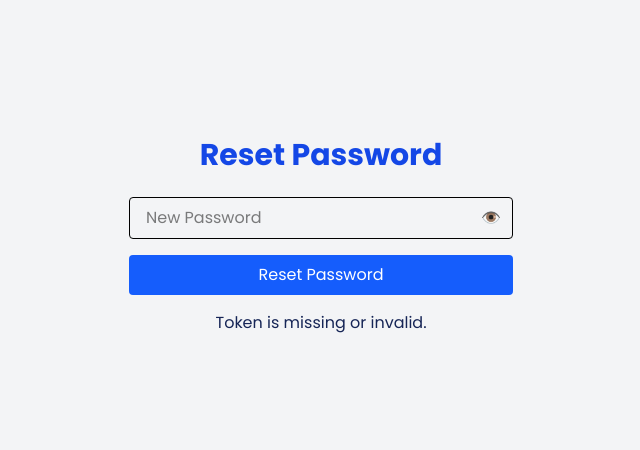
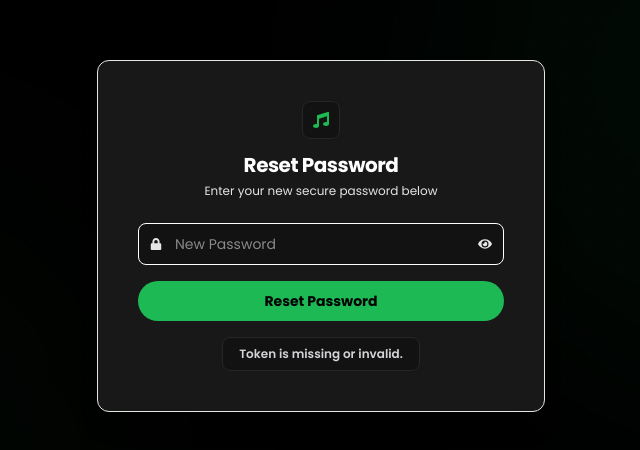
Before and after one commit to guljarhussain0560/Music-Frontend, a React (Vite) app: page /reset-password in a window 1280 px wide. Shown: the part 164-614 px from the top of the page, without its empty margins (319-959 px from the left). Built offline with nearby package versions, Linux system fonts and the light colour scheme; no server answers.

Commit message:
feat: Style ResetPassword page with Spotify styling

```diff
--- a/src/auth/ResetPassword.jsx
+++ b/src/auth/ResetPassword.jsx
@@ -1,32 +1,31 @@
 import React, { useState, useEffect } from "react";
 import api from '../components/services/api';
 import { useLocation, useNavigate } from "react-router-dom";
+import MusicBackground from "../components/style/MusicBackground";
+import { FaLock, FaEye, FaEyeSlash, FaMusic } from "react-icons/fa";
 
 const ResetPassword = () => {
   const [newPassword, setNewPassword] = useState("");
-  const [showPassword, setShowPassword] = useState(false); // State to toggle password visibility
+  const [showPassword, setShowPassword] = useState(false);
   const [message, setMessage] = useState("");
-  const [loading, setLoading] = useState(false); // Loading state for form submission
-  const [tokenLoading, setTokenLoading] = useState(true); // Loading state for token validation
+  const [loading, setLoading] = useState(false);
+  const [tokenLoading, setTokenLoading] = useState(true);
   const navigate = useNavigate();
   const location = useLocation();
 
-  // Extract token from URL
   const backendDomain = import.meta.env.VITE_BACKEND_DOMAIN;
   const query = new URLSearchParams(location.search);
   const token = query.get("token");
 
   useEffect(() => {
-    // Simulate token validation or generation
     if (!token) {
       setMessage("Token is missing or invalid.");
       setTokenLoading(false);
       return;
     }
 
-    // Example: Simulate token validation delay
     setTimeout(() => {
-      setTokenLoading(false); // Stop token loading after validation
+      setTokenLoading(false);
     }, 1000);
   }, [token]);
 
@@ -37,7 +36,7 @@ const ResetPassword = () => {
       return;
     }
 
-    setLoading(true); // Start loading
+    setLoading(true);
     try {
       const res = await api.post(`${backendDomain}/api/auth/public/reset-password`, null, {
         params: {
@@ -46,63 +45,84 @@ const ResetPassword = () => {
         },
       });
       setMessage(res.data.message);
-      setTimeout(() => navigate("/signin"), 2000); // redirect after success
+      setTimeout(() => navigate("/signin"), 2000);
     } catch (err) {
       setMessage(
         err.response?.data?.message || "Error occurred while resetting password"
       );
     } finally {
-      setLoading(false); // Stop loading
+      setLoading(false);
     }
   };
 
   if (tokenLoading) {
     return (
-      <div className="flex flex-col items-center justify-center min-h-screen bg-gray-100">
-        <div className="w-8 h-8 border-4 border-blue-600 border-t-transparent rounded-full animate-spin"></div>
-        <p className="mt-4 text-blue-600">Validating token...</p>
+      <div className="flex flex-col items-center justify-center min-h-screen text-white relative">
+        <MusicBackground />
+        <div className="bg-[#181818] border border-neutral-800 p-8 rounded-xl flex flex-col items-center">
+          <div className="w-8 h-8 border-4 border-[#1db954] border-t-transparent rounded-full animate-spin"></div>
+          <p className="mt-4 text-neutral-400 text-xs font-semibold">Validating token...</p>
+        </div>
       </div>
     );
   }
 
   return (
-    <div className="flex flex-col items-center justify-center min-h-screen bg-gray-100">
-      <h2 className="text-3xl font-bold mb-6 text-blue-700">Reset Password</h2>
-      <form onSubmit={handleSubmit} className="w-full max-w-sm">
-        <div className="relative mb-4">
+    <div className="flex items-center justify-center min-h-screen px-4 relative text-neutral-200">
+      <MusicBackground />
+
+      <div className="bg-[#181818] border border-neutral-850 p-8 md:p-10 rounded-xl shadow-xl w-full max-w-md flex flex-col items-center text-center">
+
+        {/* Branding header */}
+        <div className="flex flex-col items-center mb-6">
+          <div className="bg-[#121212] border border-neutral-800 p-2.5 rounded-lg mb-3">
+            <FaMusic className="text-[#1db954] text-base" />
+          </div>
+          <h2 className="text-xl font-bold tracking-tight text-white">
+            Reset Password
+          </h2>
+          <p className="text-xs text-neutral-450 mt-1">Enter your new secure password below</p>
+        </div>
+
+        <form onSubmit={handleSubmit} className="w-full flex flex-col space-y-4">
+          <div className="relative">
+            <span className="absolute inset-y-0 left-0 pl-3 flex items-center text-zinc-550">
+              <FaLock className="text-xs" />
+            </span>
             <input
               type={showPassword ? "text" : "password"}
               placeholder="New Password"
-            className="px-4 py-2 w-full border rounded"
+              className="w-full pl-9 pr-10 py-2.5 bg-[#121212] border border-neutral-850 text-white rounded-lg placeholder-neutral-550 focus:outline-none focus:ring-1 focus:ring-[#1db954] focus:border-[#1db954] text-sm transition-all"
               value={newPassword}
               onChange={(e) => setNewPassword(e.target.value)}
-            disabled={loading} // Disable input while loading
+              disabled={loading}
+              required
             />
             <button
               type="button"
-            className="absolute inset-y-0 right-0 px-3 text-gray-600"
+              className="absolute inset-y-0 right-0 pr-3 flex items-center text-neutral-450 hover:text-white transition"
               onClick={() => setShowPassword(!showPassword)}
-            disabled={loading} // Disable toggle while loading
+              disabled={loading}
             >
-            {showPassword ? "🙈" : "👁️"}
+              {showPassword ? <FaEyeSlash className="text-sm" /> : <FaEye className="text-sm" />}
             </button>
           </div>
+
           <button
             type="submit"
-          className={`w-full py-2 rounded text-white ${
-            loading ? "bg-gray-400 cursor-not-allowed" : "bg-blue-600 hover:bg-blue-800"
-          }`}
-          disabled={loading} // Disable button while loading
+            className="w-full py-2.5 bg-[#1db954] hover:bg-[#1ed760] text-black font-bold text-sm rounded-full transition-all"
+            disabled={loading}
           >
-          {loading ? "Processing..." : "Reset Password"}
+            Reset Password
           </button>
         </form>
-      {loading && (
-        <div className="mt-4">
-          <div className="w-8 h-8 border-4 border-blue-600 border-t-transparent rounded-full animate-spin"></div>
+
+        {message && (
+          <p className="mt-4 text-xs font-semibold text-zinc-300 bg-[#121212] border border-neutral-800 px-4 py-2 rounded-lg">
+            {message}
+          </p>
+        )}
       </div>
-      )}
-      {message && <p className="mt-4 text-blue-950">{message}</p>}
     </div>
   );
 };
```
Lines whose indentation alone changed are shown as unchanged.
